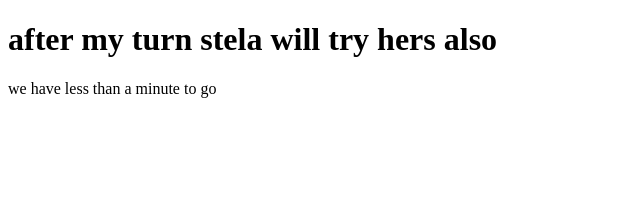
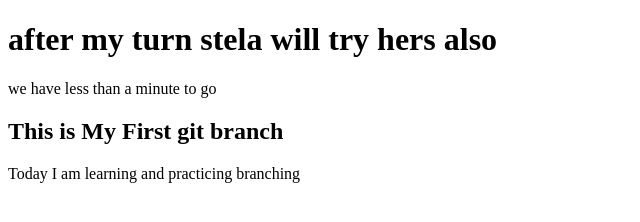
Before and after one commit to pythonwithDT/Stella-and-Emmanuel_1, a plain HTML site: page stella.html in a window 1280 px wide. Shown: the whole page, without its empty margins (0-640 px from the left). Drawn offline with Linux system fonts and the light colour scheme.

Commit message:
new branch

```diff
--- a/stella.html
+++ b/stella.html
@@ -8,5 +8,7 @@
 <body>
     <h1>after my turn stela will try hers also </h1>
     <p>we have less than a minute to go</p>
+    <h2>This is My First git branch</h2>
+    <p>Today I am learning and practicing branching</p>
 </body>
 </html>
```
